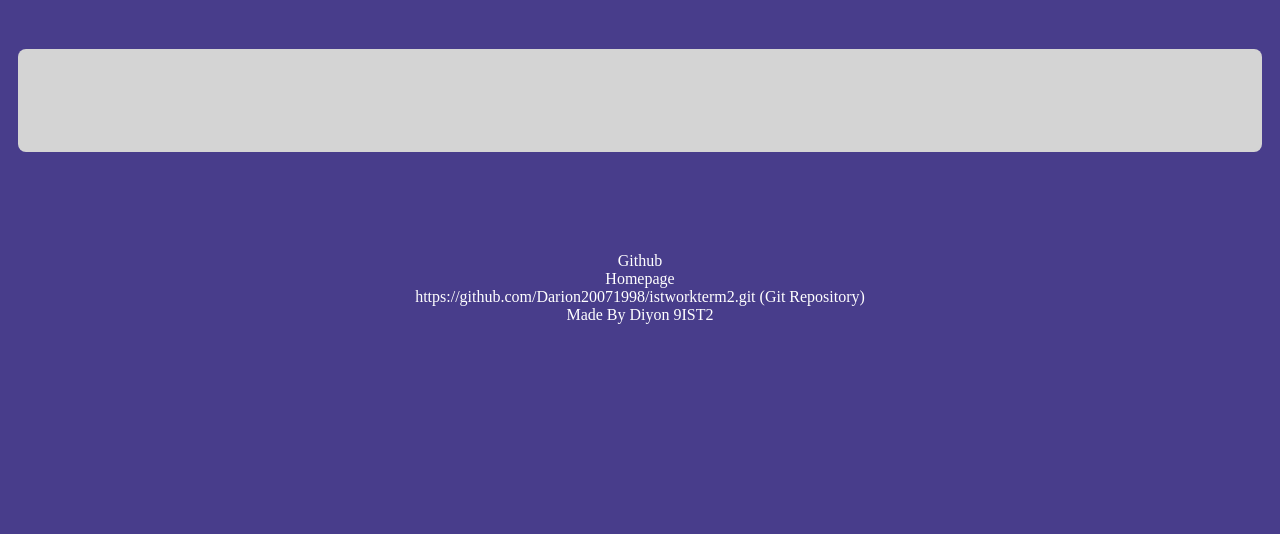
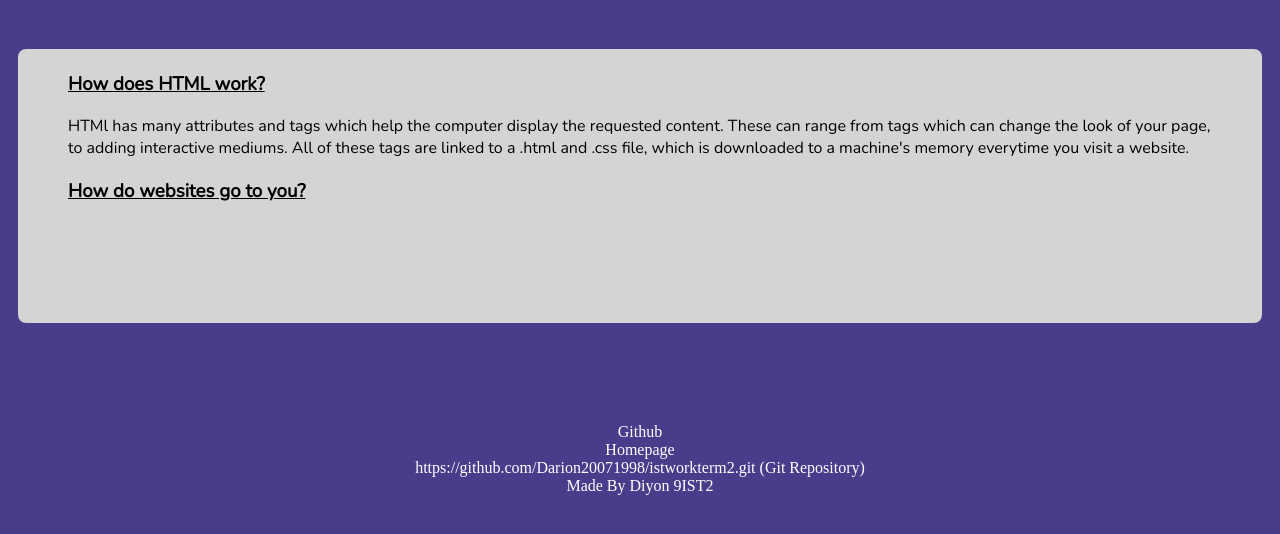
Before and after one commit to Darion20071998/istworkterm2, a plain HTML site: page website/facts.html in a window 1280 px wide. Shown: the part 150-684 px from the top of the page. Drawn offline with nearby package versions, Linux system fonts and the light colour scheme.

Commit message:
Added content to facts page and added factspage.css

```diff
--- /dev/null
+++ b/website/css/factspage.css
@@ -0,0 +1,3 @@
+p{
+    size: 50px;
+}
--- a/website/facts.html
+++ b/website/facts.html
@@ -22,6 +22,16 @@
 
   <div class="bodycontent">
 
+  <h3><u>How does HTML work?</u></h3>
+
+  <p>HTMl has many attributes and tags which help the computer display the requested content. These can range
+from tags which can change the look of your page, to adding interactive mediums. All of these tags are linked to a .html and
+.css file, which is downloaded to a machine's memory everytime you visit a website.
+  </p>
+
+  <h3><u>How do websites go to you?</u></h3>
+
+
 
 
 
```
Also changed, not shown: website/index.html (+1 -0 lines).
